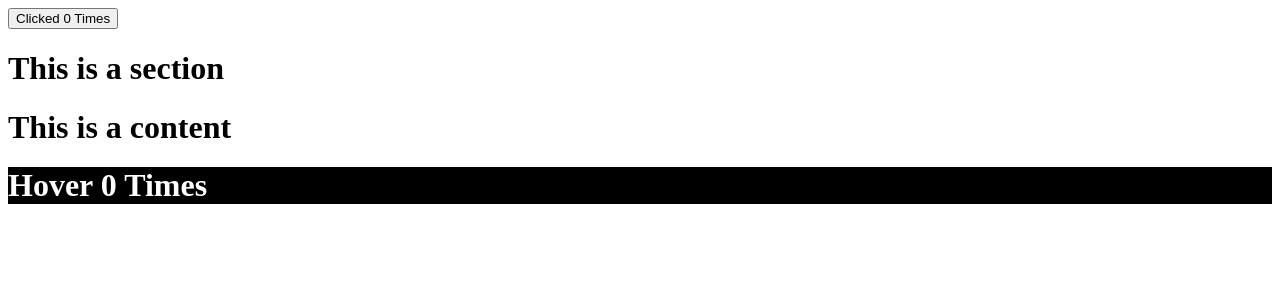
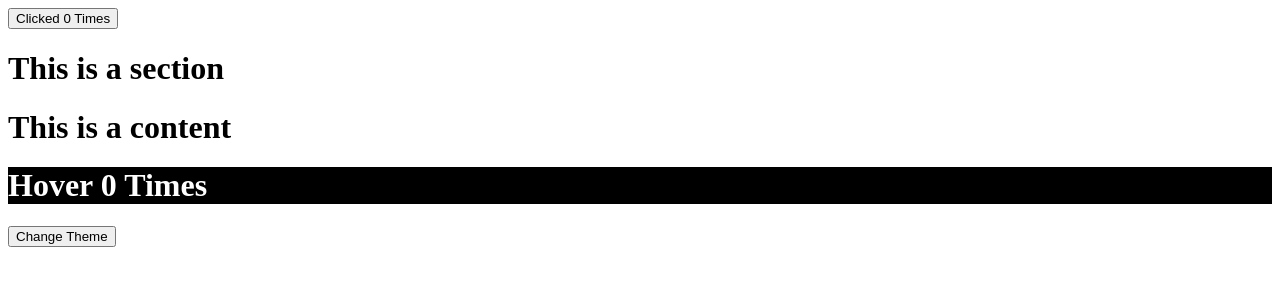
Before and after one commit to AbuSalehFaysal/lws-react, a React (Create React App) app: page / in a window 1280 px wide. Shown: the top 300 px of the page. Built offline with nearby package versions, Linux system fonts and the light colour scheme.

Commit message:
context api

```diff
--- a/src/App.js
+++ b/src/App.js
@@ -6,11 +6,24 @@
 
 export default class App extends React.Component {
     state = {
+        // eslint-disable-next-line react/no-unused-state
         theme: 'dark',
+        // eslint-disable-next-line react/no-unused-state
+        switchTheme: () => {
+            this.setState(({ theme }) => {
+                if (theme === 'dark') {
+                    return {
+                        theme: 'light',
+                    };
+                }
+                return {
+                    theme: 'dark',
+                };
+            });
+        },
     };
 
     render() {
-        const { theme } = this.state;
         return (
             <div className="App">
                 <Counter>
@@ -18,7 +31,7 @@
                         <ClickCounter count={counter} incrementCount={incrementCount} />
                     )}
                 </Counter>
-                <ThemeContext.Provider value={{ theme }}>
+                <ThemeContext.Provider value={this.state}>
                     <Section />
                 </ThemeContext.Provider>
             </div>
--- a/src/components/Content.js
+++ b/src/components/Content.js
@@ -1,22 +1,23 @@
+import { useContext } from 'react';
 import ThemeContext from '../contexts/themeContext';
 import Counter from './Counter';
 import HoverCounter from './HoverCounter';
 
 export default function Content() {
+    const context = useContext(ThemeContext);
+    const { theme, switchTheme } = context;
+    console.log('content rendered!');
     return (
         <div>
             <h1>This is a content</h1>
             <Counter>
                 {(counter, incrementCount) => (
-                    <ThemeContext.Consumer>
-                        {({ theme }) => (
-                            <HoverCounter
-                                count={counter}
-                                incrementCount={incrementCount}
-                                theme={theme}
-                            />
-                        )}
-                    </ThemeContext.Consumer>
+                    <HoverCounter
+                        count={counter}
+                        incrementCount={incrementCount}
+                        theme={theme}
+                        switchTheme={switchTheme}
+                    />
                 )}
             </Counter>
         </div>
--- a/src/components/HoverCounter.js
+++ b/src/components/HoverCounter.js
@@ -1,12 +1,16 @@
 import React from 'react';
 
-export default function HoverCounter({ count, incrementCount, theme }) {
+export default function HoverCounter({ count, incrementCount, theme, switchTheme }) {
     const style = theme === 'dark' ? { backgroundColor: '#000000', color: '#ffffff' } : null;
+    console.log('HoverCounter Rendered!');
     return (
         <div>
             <h1 onMouseOver={incrementCount} style={style}>
                 Hover {count} Times
             </h1>
+            <button type="button" onClick={switchTheme}>
+                Change Theme
+            </button>
         </div>
     );
 }
--- a/src/components/Section.js
+++ b/src/components/Section.js
@@ -1,11 +1,18 @@
 import React from 'react';
 import Content from './Content';
 
-const Section = () => (
-    <div>
-        <h1>This is a section</h1>
-        <Content />
-    </div>
-);
+export default class Section extends React.Component {
+    shouldComponentUpdate() {
+        return false;
+    }
 
-export default Section;
+    render() {
+        console.log('Section rendered!');
+        return (
+            <div>
+                <h1>This is a section</h1>
+                <Content />
+            </div>
+        );
+    }
+}
```
